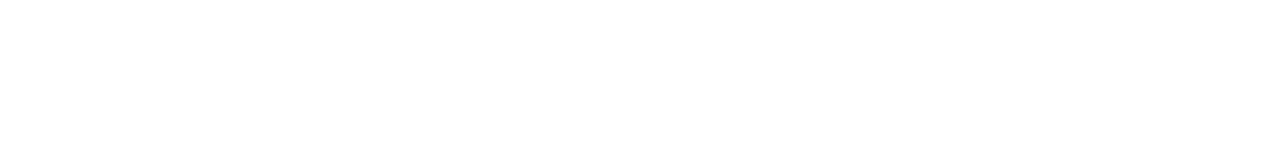
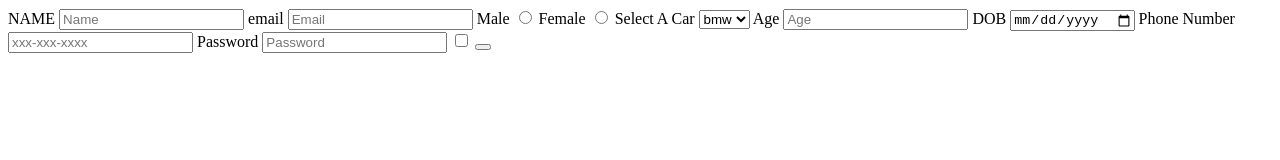
Before and after one commit to acciojob/signup-form-car-akshay-warkari, a website: page main.html in a window 1280 px wide. Drawn offline with Linux system fonts and the light colour scheme.

Commit message:
created a submission

```diff
--- a/main.html
+++ b/main.html
@@ -8,6 +8,51 @@
 
 <body>
 	<!-- the entire body must be written by student -->
+	<form method="post">
+		<label for="name">NAME</label>
+		<input placeholder="Name" type="Text" id="name" required>
+
+		<label for="">email</label>
+		<input placeholder="Email" type="Email" id="email" required>
+
+
+
+
+
+
+
+		<label for="gender_m">Male</label>
+		<input type="Radio" id="gender_m" name="gender" required>
+
+		<label for="gender_f">Female</label>
+		<input type="Radio" id="gender_f" name="gender" required>
+
+
+	<label for="Cars"> Select A Car</label>
+<select placeholder="please choose an option" id=cars required>
+			<option>bmw</option>
+			<option>audi</option>
+			<option>tata</option>
+		</select>
+
+
+		<label for="age">Age</label>
+		<input placeholder="Age" type="NUmber" id="age" required>
+
+
+	<label for="dob">DOB</label>
+	<input type="Date"id="dob" required>
+
+
+	<label for="tel">Phone Number</label>
+	<input placeholder="xxx-xxx-xxxx" type="Tel"id="tel" required>
+
+	<label for="password">Password</label>
+	<input placeholder="Password" type="Password"id="password" required>
+
+	<input type="checkbox" id="tos" required>
+	<button type="submit">
+	</form>
     <script type="text/javascript" src="./script.js">
 </script>
 
--- a/script.js
+++ b/script.js
@@ -1 +1,2 @@
 //your code here
+https://www.svgrepo.com/show/345221/three-dots.svg
```
